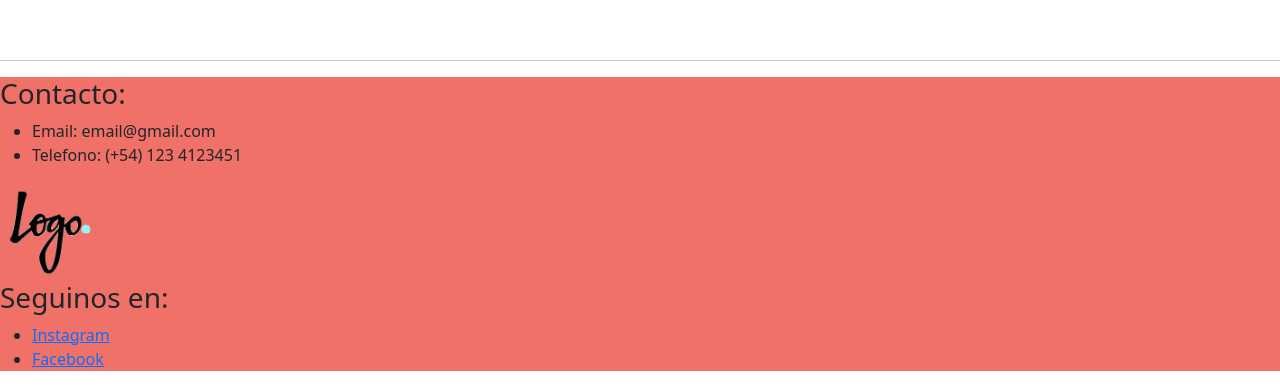
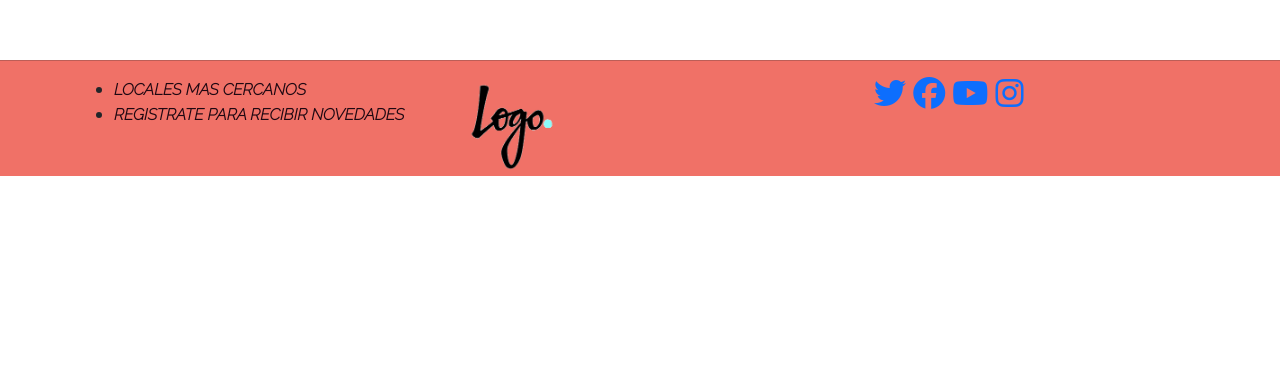
Before and after one commit to joacoGuelfi/proyecto-final-guelfi, a plain HTML site: page pages/mujer.html in a window 1280 px wide. Shown: the part 770-1157 px from the top of the page. After the commit the page ends 946 px from the top, so only its background shows below. Drawn offline with nearby package versions, Linux system fonts and the light colour scheme.

Commit message:
header y footer funcional en todas

```diff
--- a/pages/mujer.html
+++ b/pages/mujer.html
@@ -10,6 +10,8 @@
     <!-- BOOSTRAP -->
     <link href="https://cdn.jsdelivr.net/npm/bootstrap@5.2.0-beta1/dist/css/bootstrap.min.css" rel="stylesheet"
         integrity="sha384-0evHe/X+R7YkIZDRvuzKMRqM+OrBnVFBL6DOitfPri4tjfHxaWutUpFmBp4vmVor" crossorigin="anonymous">
+    <!-- FONTAWESOME -->
+    <script src="https://kit.fontawesome.com/a9ea7dd4a7.js" crossorigin="anonymous"></script>
     <!-- CSS -->
     <link rel="stylesheet" href="../css/style.css">
 </head>
@@ -73,7 +75,7 @@
 
 
     <main class="productosMujeres">
-         <!-- El siguiente h2 esta pensado para ser un futurno nav, que permita ir y volver a las diferentes secciones de contenido. -->
+        <!-- El siguiente h2 esta pensado para ser un futurno nav, que permita ir y volver a las diferentes secciones de contenido. -->
         <h2>Mujer > Remeras</h2>
         <img src="../images/ropa-de-mujer.jpg" alt="Conjunto jean">
         <a href="producto.html">Conjunto</a>
@@ -95,19 +97,31 @@
 
 
 
-    <hr>
+
     <footer>
-        <h3 class="contacto">Contacto:</h3>
-        <ul>
-            <li>Email: email@gmail.com</li>
-            <li>Telefono: (+54) 123 4123451</li>
-        </ul>
-        <img class="logo" src="../images/logo-png.png" alt="logo">
-        <h3 class="redesSociales" >Seguinos en:</h3>
-        <ul id="links" class="redesSociales">
-            <li><a href="https://www.instagram.com/instagram/" target="_blank">Instagram</a></li>
-            <li><a href="https://es-la.facebook.com/" target="_blank">Facebook</a></li>
-        </ul>
+        <hr>
+        <div class="container">
+            <div class="row">
+                <div class="locales col">
+                    <ul>
+                        <li><a href="nosotros.html">Locales mas cercanos</a></li>
+                        <li><a href="nosotros.html">Registrate para recibir novedades</a></li>
+                    </ul>
+                </div>
+                <div class="col">
+                    <a href="../index.html"><img src="../images/logo-png.png" alt=""></a>
+                </div>
+                <div class="redes col">
+                    <ul>
+                        <li><a href="https://twitter.com/?lang=es"><i class="fa-brands fa-twitter fa-2x"></i></a></li>
+                        <li><a href="https://www.facebook.com/"><i class="fa-brands fa-facebook fa-2x"></i></a></li>
+                        <li><a href="https://www.youtube.com/"><i class="fa-brands fa-youtube fa-2x"></i></a></li>
+                        <li><a href="https://www.instagram.com/"><i class="fa-brands fa-instagram fa-2x"></i></a></li>
+                    </ul>
+                </div>
+            </div>
+        </div>
+
 
     </footer>
 
```
Also changed, not shown: index.html (+6 -5 lines), pages/carrito.html (+27 -13 lines), pages/hombre.html (+29 -12 lines), pages/nosotros.html (+38 -11 lines), pages/producto.html (+25 -9 lines).
